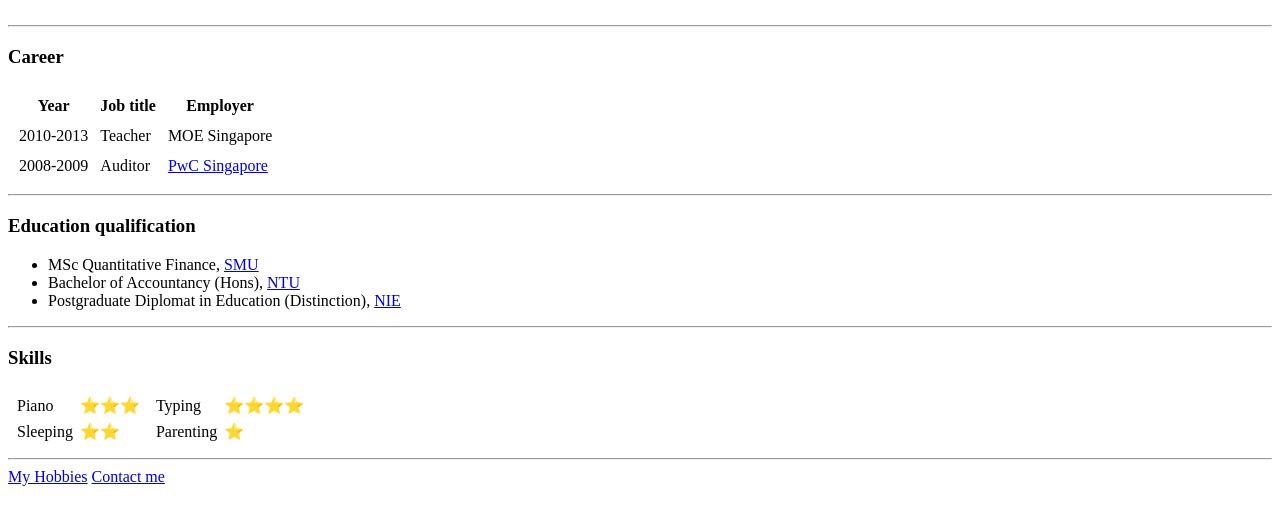
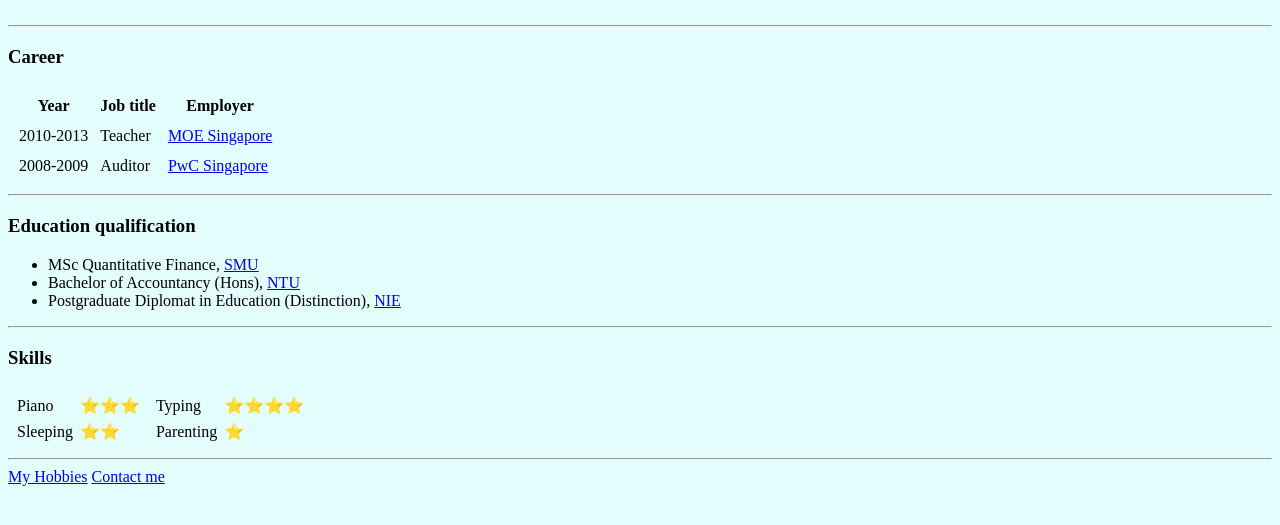
Before and after one commit to keith0428/CV, a plain HTML site: page index.html in a window 1280 px wide. Shown: the part 187-712 px from the top of the page. Drawn offline with Linux system fonts and the light colour scheme.

Commit message:
Added inline CSS color

```diff
--- a/index.html
+++ b/index.html
@@ -4,7 +4,7 @@
         <meta charset="UTF-8">
         <title>😋Keith's Website</title>
     </head>
-    <body>
+    <body style="background-color:#E3FDFD">
         <table cellspacing="20">
             <tr>
                 <td><img src="images/Profile.png" alt="Profile Picture" width="150" height="150"></td>
@@ -29,7 +29,7 @@
                 <tr>
                     <td>2010-2013</td>
                     <td>Teacher</td>
-                    <td>MOE Singapore</td>
+                    <td><a href="https://www.moe.gov.sg/">MOE Singapore</a></td>
                 </tr>
                 <tr>
                     <td>2008-2009</td>
```
